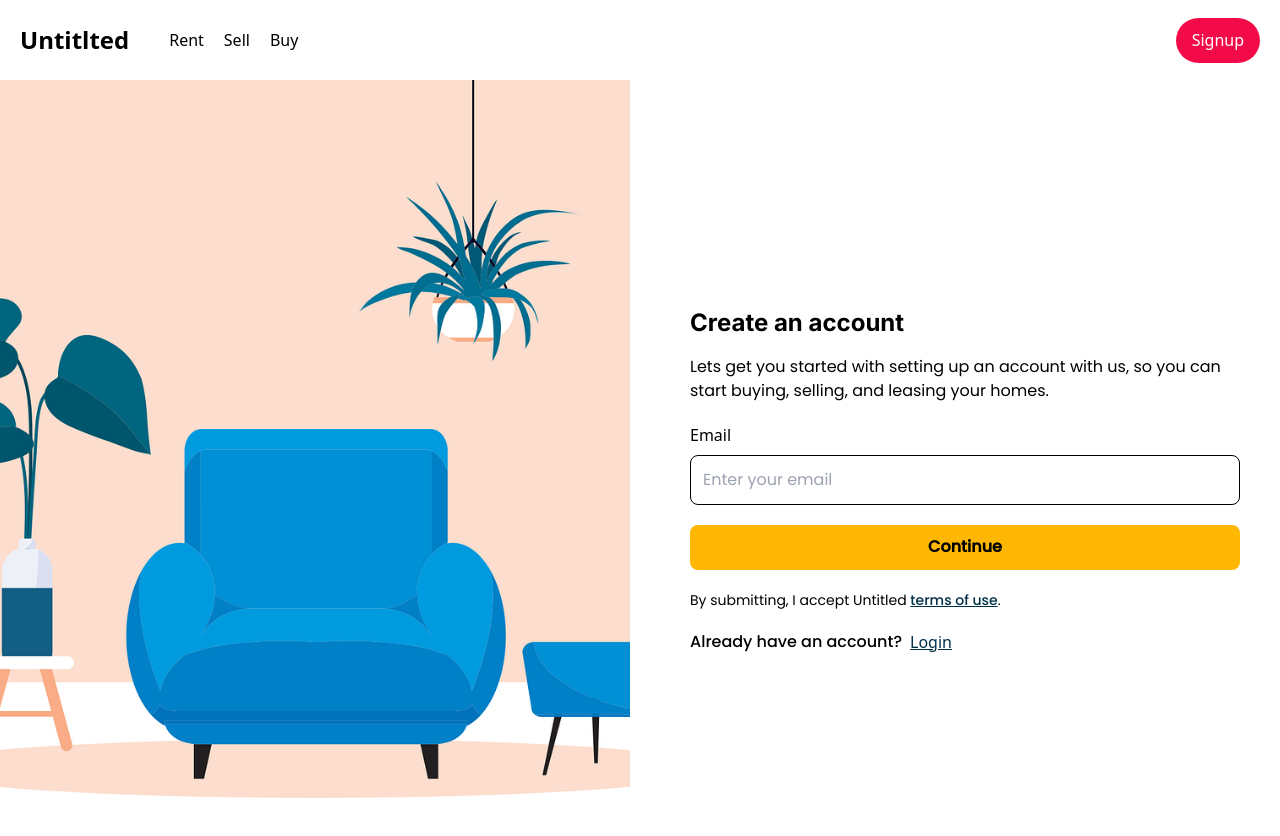
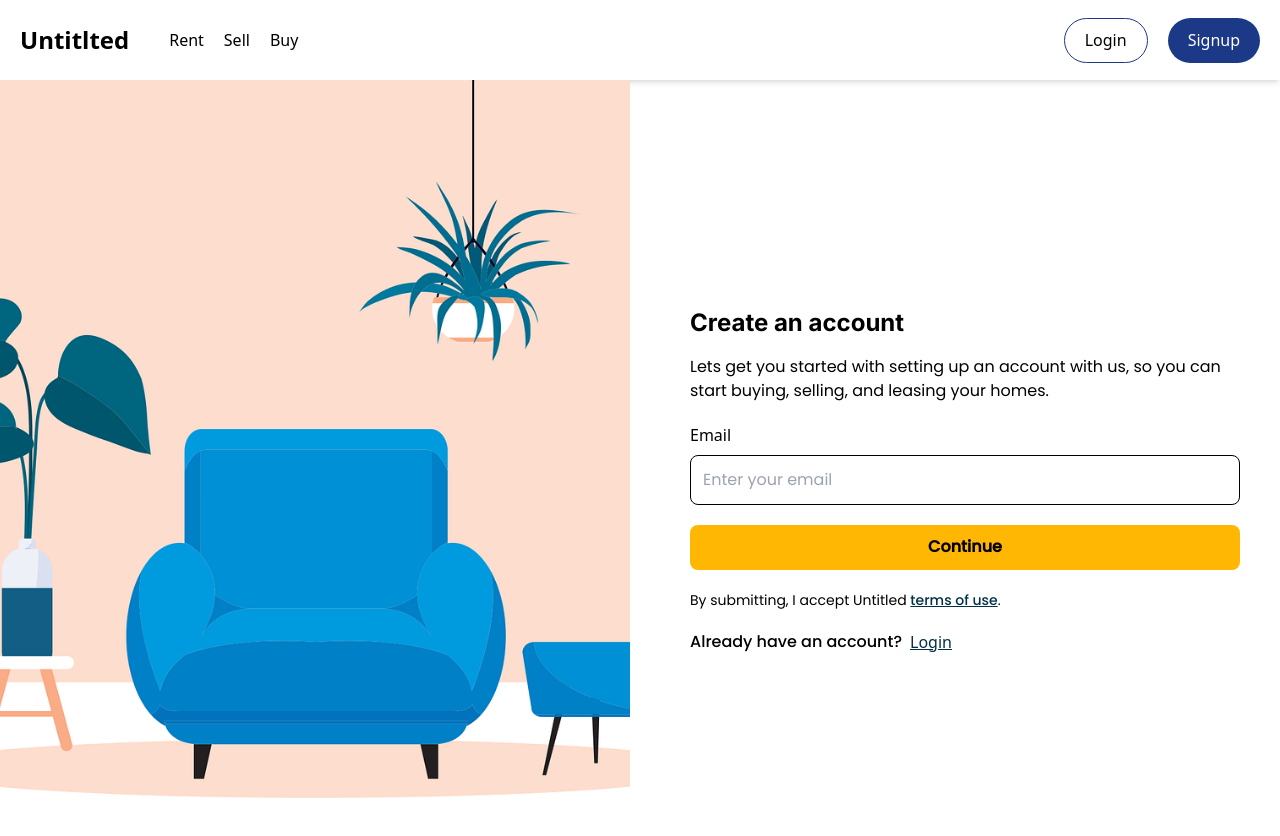
Before and after one commit to mercyharbo/untitled-frontend, a Next.js app: page /signup in a window 1280 px wide. Shown: the top 836 px of the page. Built offline with nearby package versions, Linux system fonts and the light colour scheme; no server answers.

Commit message:
updateddd

```diff
--- a/src/components/navHeader.js
+++ b/src/components/navHeader.js
@@ -2,8 +2,8 @@ import Link from 'next/link'
 import { useEffect, useState } from 'react'
 import { useRouter } from 'next/router'
 
+import { FontAwesomeIcon } from '@fortawesome/react-fontawesome'
 import { faBarsStaggered, faClose } from '@fortawesome/free-solid-svg-icons'
-import { FontAwesomeIcon } from '@fortawesome/react-fontawesome'
 import { useDispatch, useSelector } from 'react-redux'
 import { setToken, setUserProfile } from '@/slice/userSlice'
 
@@ -78,7 +78,7 @@ const NavHeader = () => {
 
   return (
     <main>
-      <nav className=' w-full flex justify-between items-center h-[80px] 2xl:px-10 md:flex md:px-5 sm:flex sm:px-5 '>
+      <nav className=' shadow-md w-full flex justify-between items-center h-[80px] 2xl:px-10 md:flex md:px-5 sm:flex sm:px-5 '>
         <div className='xl:flex xl:flex-row xl:justify-start xl:w-auto md:flex md:flex-row md:justify-between md:w-full sm:flex sm:justify-between sm:w-full items-center gap-10 '>
           <Link
             href={'/'}
@@ -127,14 +127,14 @@ const NavHeader = () => {
             <div className='xl:flex md:flex sm:hidden flex-row gap-5 '>
               <Link
                 href={'/login'}
-                className='bg-transparent text-white font-medium h-[45px] px-4 rounded-full flex justify-center items-center '
+                className='text-black font-medium h-[45px] px-5 rounded-full flex justify-center items-center border border-color3 '
               >
                 Login
               </Link>
 
               <Link
                 href={'/signup'}
-                className='bg-[#F30A49] text-white font-medium h-[45px] px-4 rounded-full flex justify-center items-center '
+                className='bg-color3 text-white font-medium h-[45px] px-5 rounded-full flex justify-center items-center hover:bg-hover '
               >
                 Signup
               </Link>
--- a/src/hooks/SelectField.jsx
+++ b/src/hooks/SelectField.jsx
@@ -7,7 +7,7 @@ const SelectField = ({ options, name, id, className, style }) => {
         name={name}
         id={id}
         as='select'
-        className={`${className} bg-transparent py-4 rounded-lg outline-none cursor-pointer 2xl:h-36 `}
+        className={`${className} bg-transparent py-4 rounded-lg outline-none cursor-pointer `}
         style={style}
       >
         {options.map((option) => (
--- a/src/hooks/button.jsx
+++ b/src/hooks/button.jsx
@@ -1,4 +1,3 @@
-import { FontAwesomeIcon } from '@fortawesome/react-fontawesome'
 import React from 'react'
 
 // Define the props for the button component
@@ -11,7 +10,7 @@ const Button = ({ type, name, label, onClick, disabled, icons, className }) => {
       disabled={disabled}
       className={`${className} 2xl:h-36 md:h-[50px] sm:h-[50px] px-4 border-none rounded-lg cursor-pointer disabled:opacity-50 disabled:cursor-not-allowed`}
     >
-      {icons}
+      <span className='text-[20px] '>{icons}</span>
       {label}
     </button>
   )
--- a/src/pages/index.js
+++ b/src/pages/index.js
@@ -130,7 +130,7 @@ export default function Home() {
                     name='propertyType'
                     id='propertyType'
                     options={options}
-                    className='2xl:w-[200px] md:w-[140px] border-2 border-color2 focus:border-hover'
+                    className='2xl:w-[200px] md:w-[140px] sm:h-[55px] border-2 border-color2 focus:border-hover'
                   />
                   <InputField
                     type='text'
@@ -164,7 +164,9 @@ export default function Home() {
         <section className='flex flex-col gap-5 bg-color2 2xl:p-14 xl:p-14 md:p-10 sm:p-5'>
           <div className='flex justify-between xl:items-end xl:flex-row md:flex-row md:items-end sm:items-start sm:gap-5 sm:flex-col '>
             <div className='flex flex-col justify-start items-start gap-4'>
-              <h1 className='2xl:text-5xl md:text-2xl '>Top offers</h1>
+              <h1 className='2xl:text-5xl md:text-2xl sm:text-2xl '>
+                Top offers
+              </h1>
               <p className='2xl:w-[70%] md:w-[70%] '>
                 Fulfill your career dreams, enjoy all the achievements of the
                 city center and luxury housing to the fullest.
@@ -190,8 +192,8 @@ export default function Home() {
             {listings.map((home) => {
               return (
                 <Link
+                  key={home._id}
                   href={`/listings/${home.id}`}
-                  key={home.id}
                   className='flex-shrink-0 2xl:w-[350px] xl:w-[400px] md:w-[350px] sm:w-[350px] bg-white text-black rounded-lg p-3 flex flex-col gap-4'
                 >
                   <Image
@@ -286,8 +288,8 @@ export default function Home() {
         </section>
 
         <section className='flex flex-col justify-center items-center gap-10 mx-auto xl:w-[60%] md:py-16 sm:py-10   '>
-          <div className='flex flex-col gap-2 justify-center items-center w-full'>
-            <h1 className='xl:text-5xl xl:w-[40%] md:w-full md:text-5xl sm:w-full sm:text-3xl text-center '>
+          <div className='flex flex-col gap-2 justify-center items-center w-full px-5'>
+            <h1 className='xl:text-5xl xl:w-[40%] md:w-full md:text-5xl sm:w-[80%] sm:text-3xl text-center '>
               Subscribe to our newsletter
             </h1>
             <p className='text-center'>
@@ -299,13 +301,13 @@ export default function Home() {
             initialValues={{ propertyType: '', state: '' }}
             // onSubmit={handleSubmit}
           >
-            <Form className='flex xl:flex-row xl:items-center xl:gap-5'>
+            <Form className='flex justify-center xl:flex-row xl:items-center xl:gap-5 sm:flex-col sm:w-[95%] sm:gap-5 '>
               <InputField
                 type='email'
                 name='email'
                 id='email'
                 placeholder='Enter your email'
-                className='2xl:w-[40rem] xl:w-[40rem] '
+                className='2xl:w-[40rem] xl:w-[40rem] sm:w-full '
               />
 
               <Button
```
